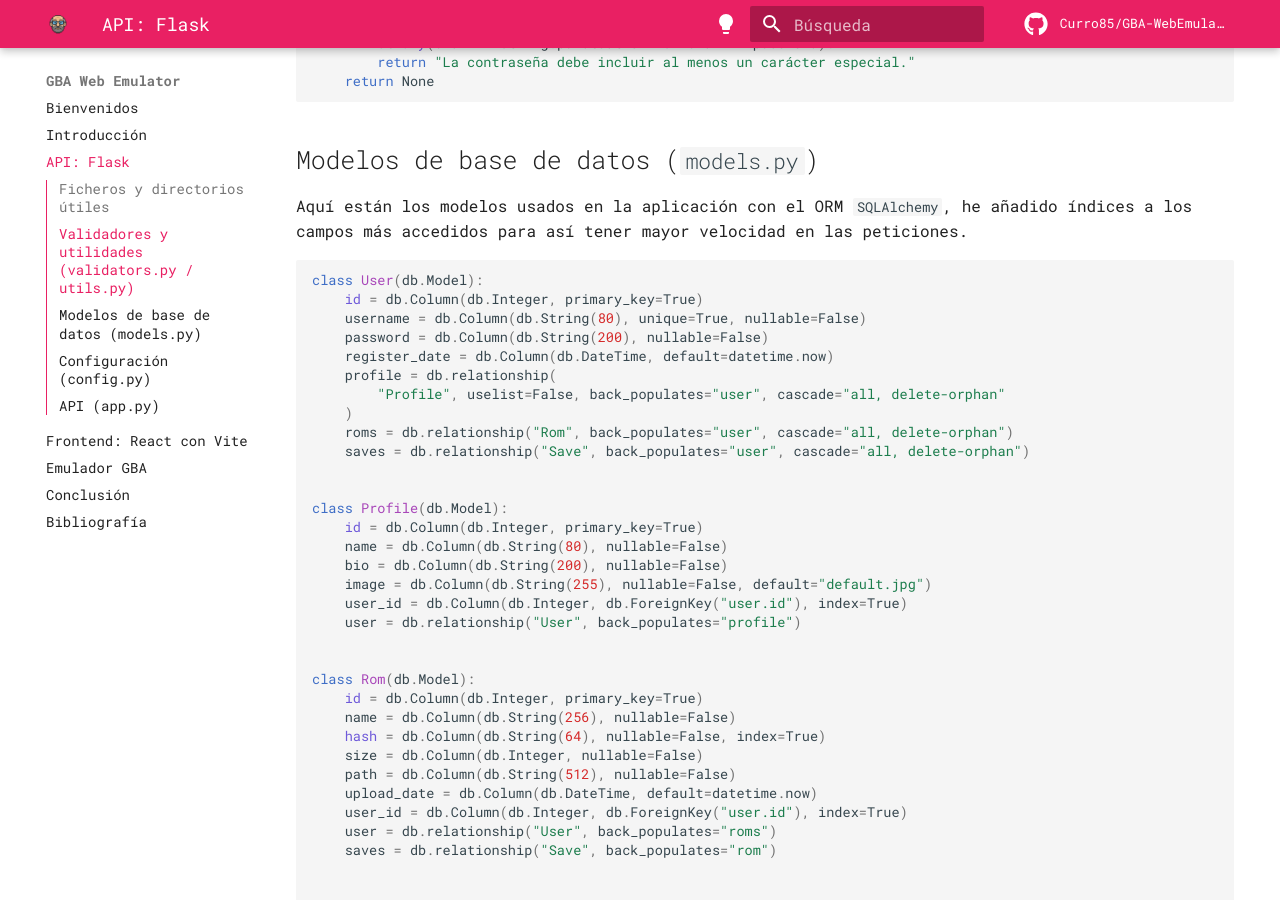
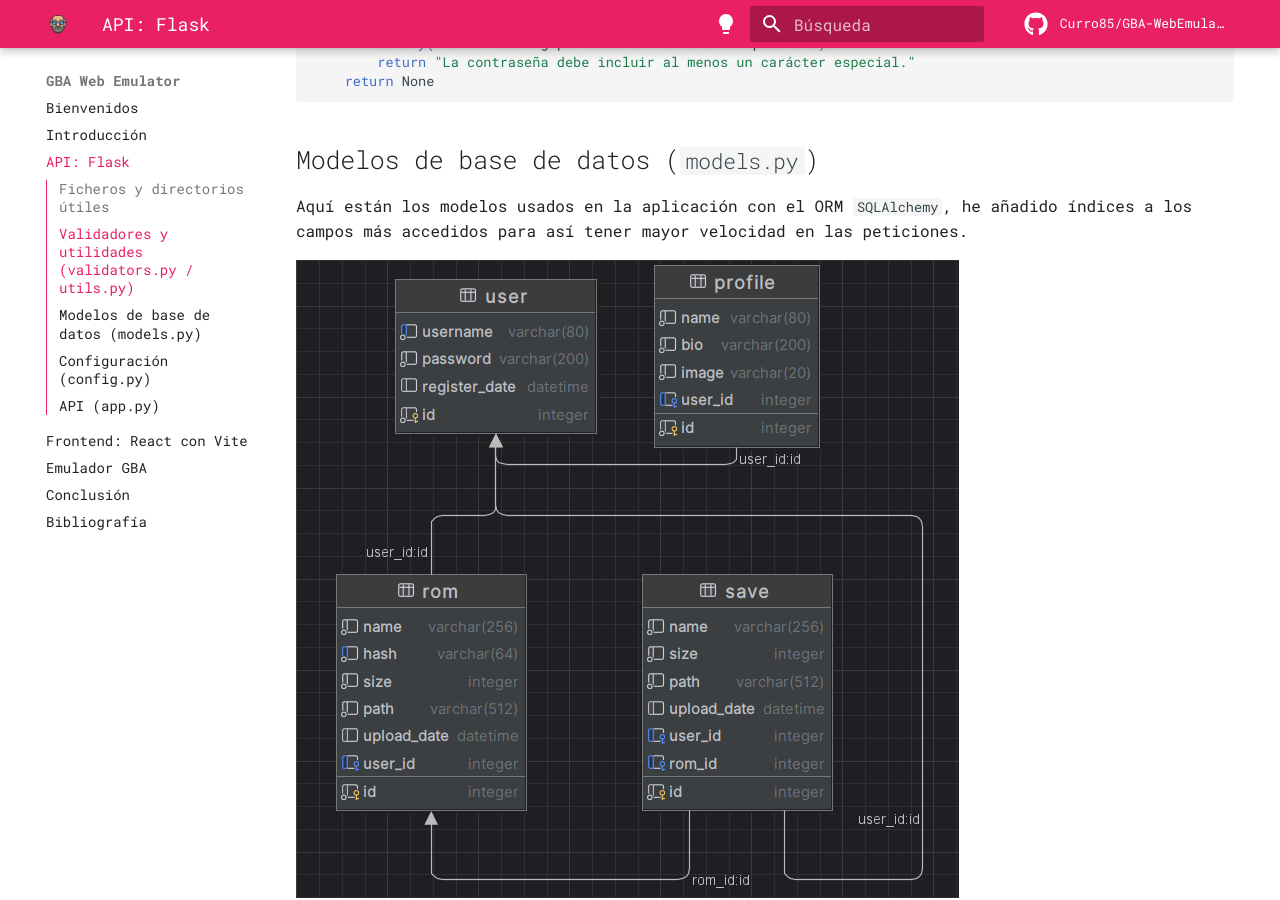
Before and after one commit to Curro85/GBA-WebEmulator, an MkDocs documentation site: the page built from docs/gba-api.md, in a window 1280 px wide and 900 px high, scrolled down 1950 px. Built offline with MkDocs 1.6.1 and Material for MkDocs 9.7.7, drawn with Linux system fonts in a browser that asks for light colours; comment, search, counter and statistics services are not loaded.

Commit message:
entidad relacion añadido a la doc

````diff
--- a/docs/gba-api.md
+++ b/docs/gba-api.md
@@ -102,6 +102,8 @@ def validate_password(password):
 Aquí están los modelos usados en la aplicación con el ORM `SQLAlchemy`, he añadido índices a
 los campos más accedidos para así tener mayor velocidad en las peticiones.
 
+![Entidad relación](assets/erdb.png)
+
 ```python
 class User(db.Model):
     id = db.Column(db.Integer, primary_key=True)
````
Also changed, not shown: docs/assets/erdb.png (added).
